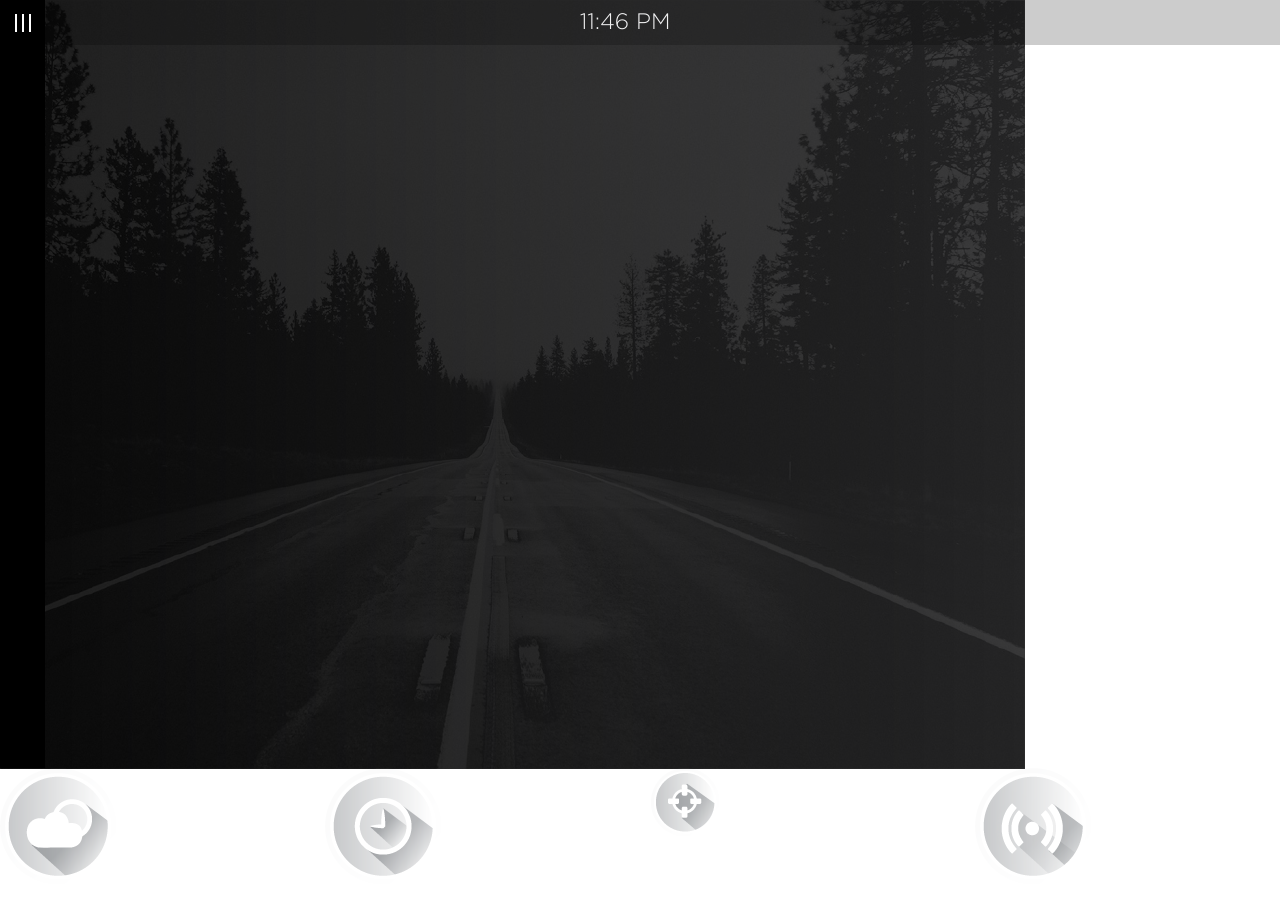
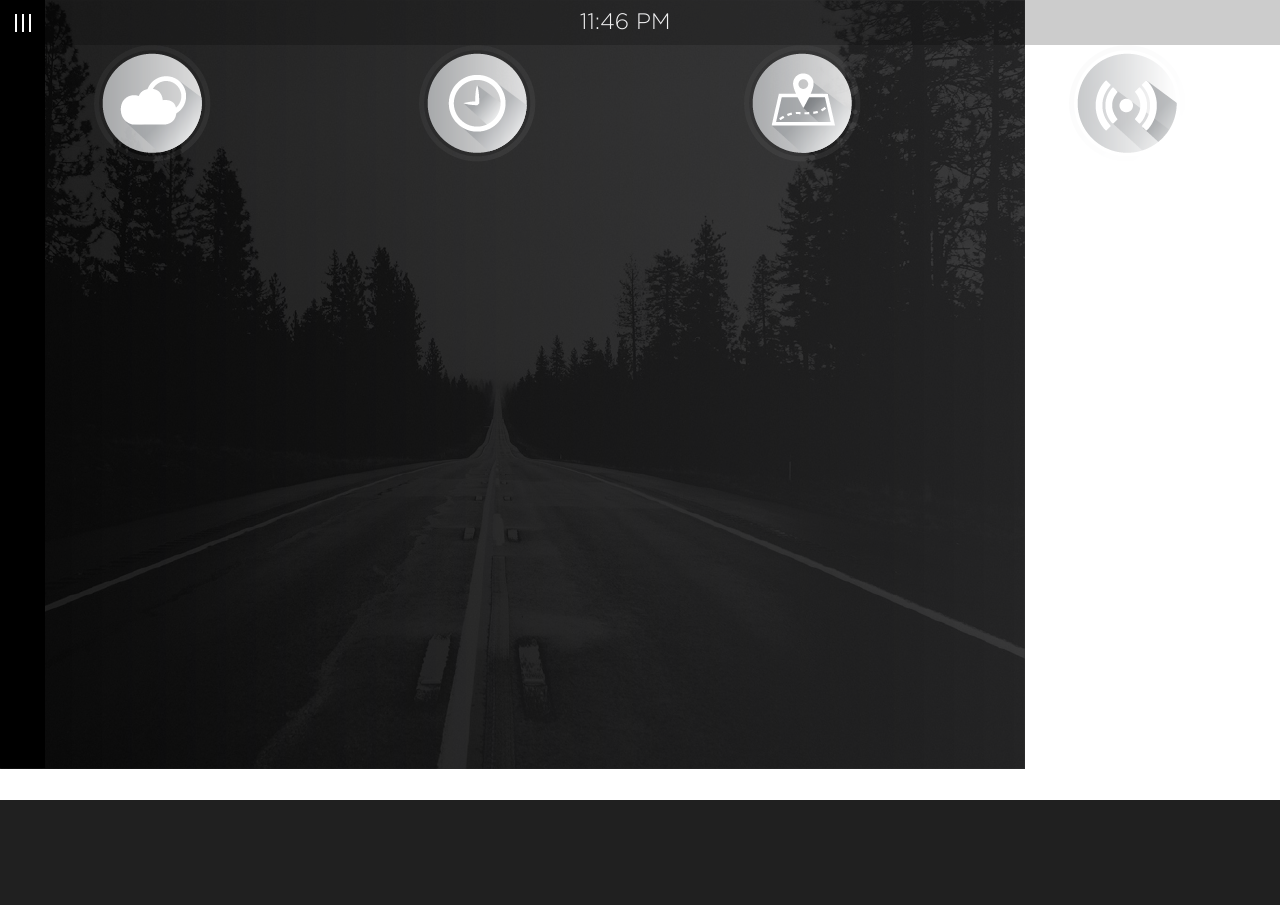
Before and after one commit to caitlynod/dashboard_gui, a CodeIgniter app: page /dashboard_gui/ in a window 1280 px wide. After the commit the page ends 800 px from the top, so only its background shows below. Run offline with CodeIgniter, Linux system fonts and the light colour scheme.

Commit message:
absolute position on nav bar + set up main dash

```diff
--- a/application/views/main.php
+++ b/application/views/main.php
@@ -1,8 +1,8 @@
 <div id="topClock" class="text-center"></div>
 <div id="navBorder"></div>
-<ul class="small-block-grid-4">
+<ul id="mainDash" class="small-block-grid-4">
 	<li><img src="<?php echo base_url().'images/weather_icon.png';?>"></li>
 	<li><img src="<?php echo base_url().'images/clock_icon.png';?>"></li>
-	<li><img src="<?php echo base_url().'images/gps_icon.png';?>"></li>
+	<li><img src="<?php echo base_url().'images/trip_icon.png';?>"></li>
 	<li><img src="<?php echo base_url().'images/radio_icon.png';?>"></li>
 </ul>
--- a/css/main.css
+++ b/css/main.css
@@ -106,7 +106,19 @@ color: #98d5d1;
 }
 
 #navBorder{
+	position: absolute;
+	left: 0;
+	top: 45px;
 	width: 45px;
 	height: 723px;
 	background-color: #000;
 }
+
+#mainDash{
+	height: 723px;
+}
+
+#mainDash img{
+	display: block;
+	margin: 0 auto;
+}
```
